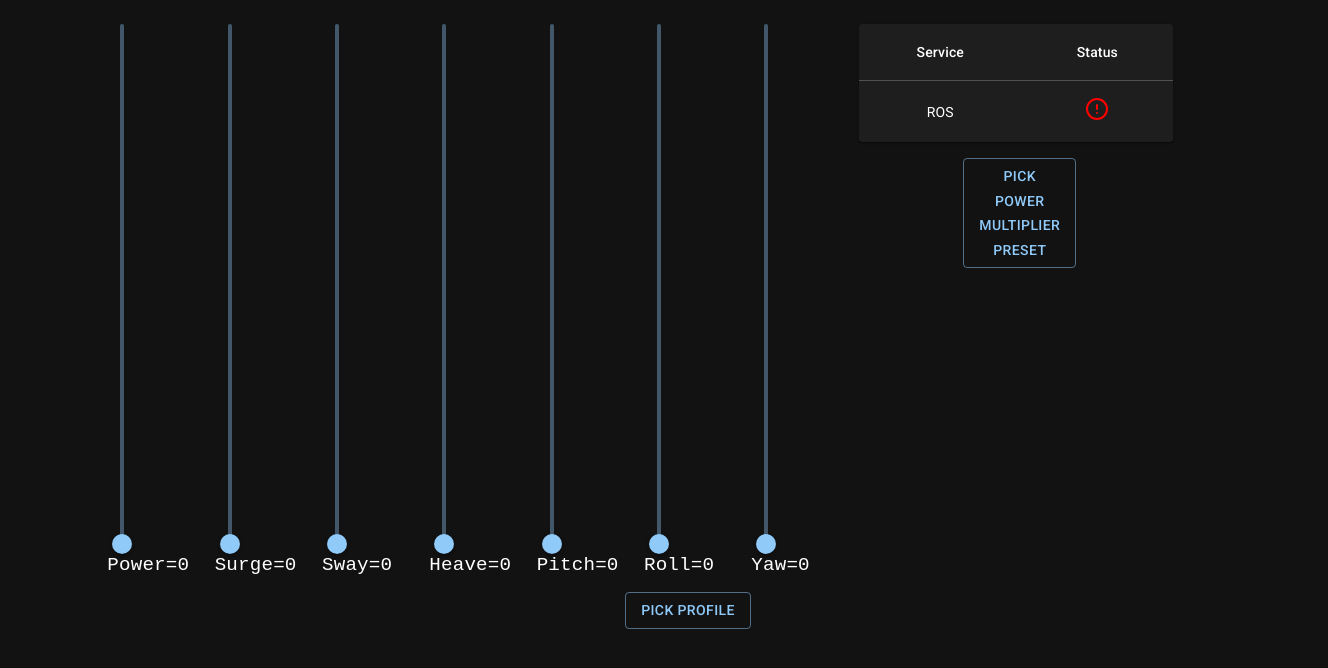
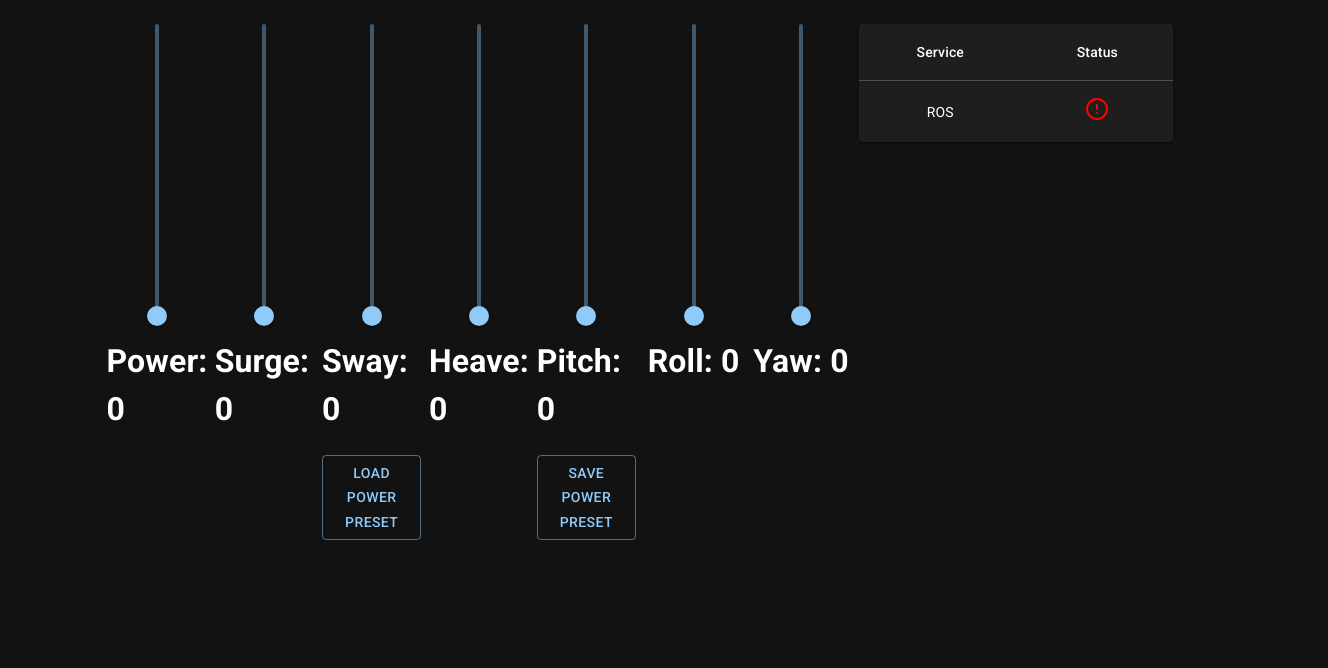
Before and after one commit to EasternEdgeRobotics/Software_2024, a React (Create React App) app in the folder GUI/: page /3 in a window 1280 px wide. Shown: the top 668 px of the page, 1328 px wide, since content can reach past the window. Built offline with nearby package versions, Linux system fonts and the light colour scheme; what roslib would draw is missing.

Commit message:
ESLint, Bot Tab Tidy, and starting to move profiles

```diff
--- a/GUI/package.json
+++ b/GUI/package.json
@@ -15,6 +15,7 @@
     "@types/react": "^18.0.0",
     "@types/react-dom": "^18.0.0",
     "@types/roslib": "^1.3.3",
+    "eslint-plugin-react": "^7.33.2",
     "jotai": "^2.5.0",
     "lucide-react": "^0.289.0",
     "react": "^18.2.0",
--- a/GUI/src/api/Atoms.tsx
+++ b/GUI/src/api/Atoms.tsx
@@ -6,5 +6,5 @@ export const PowerMultipliers = atom<number[]>([0,0,0,0,0,0,0]); //Power:0, Surg
 export const CurrentController = atom<number>(-1);
 export const ROSIP = atom<string>(localStorage.getItem("ROS_IP") || window.location.hostname);
 export const IsROSConnected = atom<boolean>(false);
-export const Profiles = atom<string>(''); //Stores the profiles which contain the controller bindings
+export const Profiles = atom<string>(""); //Stores the profiles which contain the controller bindings
 export const ProfilesService = atom<number>(2); //If ProfilesService == 0, tell the ROS client to overwrite it's stored profiles with what is here. If ProfilesService == 1, tell the ROS client to send its stored profiles.
--- a/GUI/src/components/BotTab.tsx
+++ b/GUI/src/components/BotTab.tsx
@@ -1,110 +1,45 @@
 import { AlertCircle, CheckCircle2 } from "lucide-react";
-import { Grid, Paper, Table, TableBody, TableCell, TableContainer, TableHead,
-    TableRow, Slider, Box, Typography, Button, Menu} from "@mui/material";
+import { Grid, Paper, Table, TableBody, TableCell, TableContainer, TableHead, TableRow, Slider, Box, Button} from "@mui/material";
 import { useAtom } from "jotai";
-import { IsROSConnected, PowerMultipliers, Profiles, ProfilesService } from "../api/Atoms";
-import React from "react";
-import { useState } from "react";
+import { IsROSConnected, PowerMultipliers } from "../api/Atoms";
 
-var sliderLabels: {[key: number]: string} = {
-    0: "Power",
-    1: "Surge",
-    2: "Sway",
-    3: "Heave",
-    4: "Pitch",
-    5: "Roll",
-    6: "Yaw"
-}
-
-//Function to return vertical slider component
-export function VerticalSlider(props: {sliderIndex: number, defaultValue:number, height:number, sliderChangedCallback:(sliderIndex: number, value: number) => void}){
-        const sliderLabel = sliderLabels[props.sliderIndex];
-        let currentValue = props.defaultValue;
-
-        const [width, setWidth] = React.useState<number>(window.innerWidth);
-
-        React.useEffect(() => {window.addEventListener("resize", () => {setWidth(window.innerWidth)});}, []);
-
-        return(
-            <Box height={(0.65)*props.height} justifyContent={"right"}>
-                <Slider sx={{'& input[type="range"]': {WebkitAppearance: 'slider-vertical',},}}
-                        orientation="vertical" defaultValue={props.defaultValue}
-                        onChange={(e,val)=>{props.sliderChangedCallback(props.sliderIndex, val as number);
-                                                                        currentValue=(val as number);}}
-                        onKeyDown={preventHorizontalKeyboardNavigation} min={0} max={100} step={5}/>
-                <Typography fontFamily={"monospace"} fontSize={0.015*(width)}>{sliderLabel}={currentValue}</Typography>
-            </Box>
-        )
-    }
-
-// Function to prevent control of slider using left and right arrow
-function preventHorizontalKeyboardNavigation(event: React.KeyboardEvent) {
-    if (event.key === 'ArrowLeft' || event.key === 'ArrowRight') {
-      event.preventDefault();
-    }
-  }
-
-export function StatusIndicator(props: {statement: any}) {
-    if (props.statement) return <CheckCircle2 color="lime" />
-    else return (<AlertCircle color="red" />)
+export function StatusIndicator(props: {statement: boolean}) {
+    if (props.statement) return <CheckCircle2 color="lime" />;
+    else return <AlertCircle color="red" />;
 }
 
 export function BotTab() {
     const [isRosConnected] = useAtom(IsROSConnected);
-    const [height, setHeight] = useState<number>(window.innerHeight);
     const [powerMultipliers, setPowerMultipliers] = useAtom(PowerMultipliers);
-    const [currentProfile, setCurrentProfile] = useState<string>("Pick Profile"); //Stores the current selected profile
-    const [, setProfilesService] = useAtom(ProfilesService); //If ProfilesService == 0, tell the ROS client to overwrite it's stored profiles with what is here. If ProfilesService == 1, tell the ROS client to send its stored profiles.
-    const [profiles,] = useAtom(Profiles);
-    const [currentPowerMultiplierPreset, setCurrentPowerMultiplierPreset] = useState<string>("Pick Power Multiplier Preset");
-    React.useEffect(() => {window.addEventListener("resize", () => {setHeight(window.innerHeight)});}, []);
-
-    const [anchorElement, setAnchorEL] = React.useState(null);
-
-    const [mouseAnchoredOnProfilePicker, setMouseAnchoredOnProfilePicker] = React.useState<boolean>(false);
-    const [mouseAnchoredOnPresetPicker, setMouseAnchoredOnPresetPicker] = React.useState<boolean>(false);
-
-    const setMouseAnchor = (currentTarget:any, anchor:string) =>{
-        if (anchor=="profile picker"){
-            if (mouseAnchoredOnProfilePicker){
-                setAnchorEL(null);
-                setMouseAnchoredOnProfilePicker(false);
-            }
-            else {
-                setAnchorEL(currentTarget);
-                setMouseAnchoredOnProfilePicker(true);
-            }
-        }
-        else if (anchor=="power multiplier picker"){
-            if (mouseAnchoredOnPresetPicker){
-                setAnchorEL(null);
-                setMouseAnchoredOnPresetPicker(false);
-            }
-            else {
-                setAnchorEL(currentTarget);
-                setMouseAnchoredOnPresetPicker(true);
-            }
-        }
-
-    }
 
     const status = [
         {"name": "ROS", "status": isRosConnected}
-    ]
+    ];
 
-    // Function to handle changing slider value
-    const sliderChanged = (sliderIndex: number, value: number) => {
-        setPowerMultipliers(powerMultipliers.map((item, index) => index === sliderIndex ? value : item));
-    }
-
-    return(
+    return (
         <Box flexGrow={1}>
             <Grid container justifyContent={"center"} spacing={1}>
-                {[0,1,2,3,4,5,6].map((index) => {
-                    return(
-                        <Grid item xs={1}>
-                            <VerticalSlider sliderIndex={index} height={height} defaultValue={powerMultipliers[index]} sliderChangedCallback={sliderChanged}/>
-                        </Grid>)})
+                {["Power", "Surge", "Sway", "Heave", "Pitch", "Roll", "Yaw"].map((label, index) => {
+                        return (
+                            <Grid item xs={1} display="flex" justifyContent="center" alignItems="center" flexWrap="wrap" height="300px">
+                                <Slider orientation="vertical" valueLabelDisplay="auto" step={5} defaultValue={0} onChange={(_,value) => setPowerMultipliers(powerMultipliers.map((v, i) => {if (i == index) return value as number; else return v;}))} />
+                                <Box flexBasis="100%" height="0" />
+                                <h1>{label}: {powerMultipliers[index]}</h1>
+                                {index == 2 &&
+                                    <Box>
+                                        <Box flexBasis="100%" height="0" />
+                                        <Button variant="outlined">Load Power Preset</Button>
+                                        {/* TODO: make the load/save buttons work */}
+                                    </Box>
+                                }
+                                {index == 4 &&
+                                    <Box>
+                                        <Box flexBasis="100%" height="0" />
+                                        <Button variant="outlined">Save Power Preset</Button>
+                                    </Box>
+                                }
+                            </Grid>
+                        );})
                 }
                 <Grid item xs={3}>
                     <Grid container justifyContent={"center"} rowSpacing={2}>
@@ -119,44 +54,19 @@ export function BotTab() {
                                     </TableHead>
                                     <TableBody>
                                     {status.map((data) => {
-                                    return(
-                                        <TableRow key={data.name} sx={{ '&:last-child td, &:last-child th': { border: 0 } }}>
+                                        return (
+                                            <TableRow key={data.name} sx={{ "&:last-child td, &:last-child th": { border: 0 } }}>
                                                 <TableCell align="center">{data.name}</TableCell>
                                                 <TableCell align="center"><StatusIndicator statement={data.status} /></TableCell>
                                             </TableRow>
-                                    )
+                                        );
                                     })}
                                     </TableBody>
                                 </Table>
                             </TableContainer>
                         </Grid>
-                        <Grid item xs={4}>
-                            <Button variant={"outlined"} aria-controls={"multipliers-preset-menu"} aria-haspopup={"true"} aria-expanded={mouseAnchoredOnPresetPicker} onClick={(e)=>{setMouseAnchor(e.currentTarget, "power multiplier picker")}}>
-                                {currentPowerMultiplierPreset}
-                                <Menu id={"multipliers-preset-menu"} open={mouseAnchoredOnPresetPicker} anchorEl={anchorElement} onClick={(e)=>{setMouseAnchor(e.currentTarget, "power multiplier picker")}}>
-                                    {[currentPowerMultiplierPreset].map((preset) => { //The mapped list here should be changed to a list of available presets
-                                        return(
-                                            <Button onClick={()=>{setCurrentPowerMultiplierPreset(preset)}}>{preset}</Button>
-                                        )
-                                    })}
-                                </Menu>
-                            </Button>
                     </Grid>
                 </Grid>
-                </Grid>
-            </Grid>
-            <Grid container item margin={6} justifyContent={"center"}>
-                <Button variant={"outlined"} aria-controls={"profile-menu"} aria-haspopup={"true"} aria-expanded={mouseAnchoredOnProfilePicker} onClick={(e)=>{setMouseAnchor(e.currentTarget, "profile picker");
-                                                                                                                                                                setProfilesService(1);}}>
-                    {currentProfile}
-                    <Menu id={"multipliers-preset-menu"} open={mouseAnchoredOnProfilePicker} anchorEl={anchorElement} onClick={(e)=>{setMouseAnchor(e.currentTarget, "profile picker")}}>
-                        {JSON.parse(profiles || '[{"info":{"name":"No Profile Selected"}}]').map((profile: { info: { name: string; }; })=>{ //If profiles is an empty string, replace it by a placeholder dictionary in the JSON.parse() argument
-                            return(
-                                <Button onClick={()=>{setCurrentProfile(profile.info.name)}}>{profile.info.name}</Button>
-                            )
-                        })}
-                    </Menu>
-                </Button>
             </Grid>
         </Box>
     );
--- a/GUI/src/components/SafetyDisclaimer.tsx
+++ b/GUI/src/components/SafetyDisclaimer.tsx
@@ -4,7 +4,7 @@ import React from "react";
 export default function SafetyDisclaimer() {
     const [open, setOpen] = React.useState<boolean>(true);
 
-    return(
+    return (
         <Dialog open={open}>
             <DialogTitle>Eastern Edge Safety Disclaimer</DialogTitle>
             <DialogContent>
@@ -18,12 +18,12 @@ export default function SafetyDisclaimer() {
                         <li>You will not swing the ROV around by the tether.</li>
                         <li>You will not battle other ROVs with the ROV.</li>
                     </ul>
-                    After reading this, press the "I Agree" button to continue.
+                    After reading this, press the &quot;I Agree&quot; button to continue.
                 </DialogContentText>
             </DialogContent>
             <DialogActions>
                 <Button onClick={() => setOpen(false)}>I Agree</Button>
             </DialogActions>
         </Dialog>
-    )
+    );
 }
```
Also changed, not shown: GUI/src/api/Controller.tsx (+5 -5 lines), GUI/src/api/ROS.tsx (+9 -8 lines), GUI/src/components/App.tsx (+9 -9 lines), GUI/src/components/CameraTab.tsx (+7 -7 lines), GUI/src/components/ControllerTab.tsx (+27 -6 lines), GUI/src/components/SettingsTab.tsx (+21 -23 lines), GUI/src/index.tsx (+14 -14 lines), GUI/.eslintrc.js (added), 1 other file (tests, documents, lock files or other folders). Lines whose indentation alone changed are shown as unchanged.
